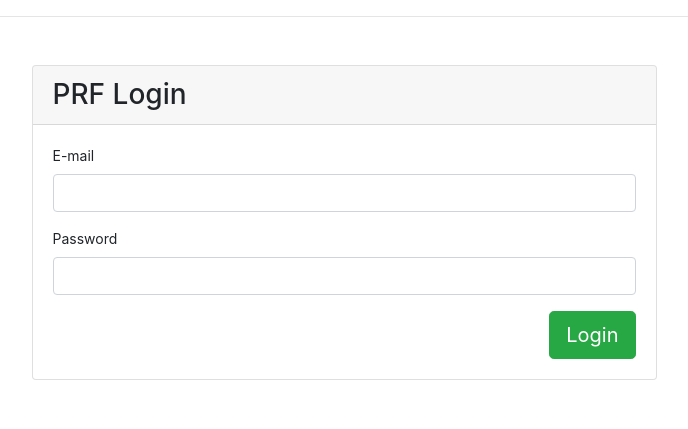
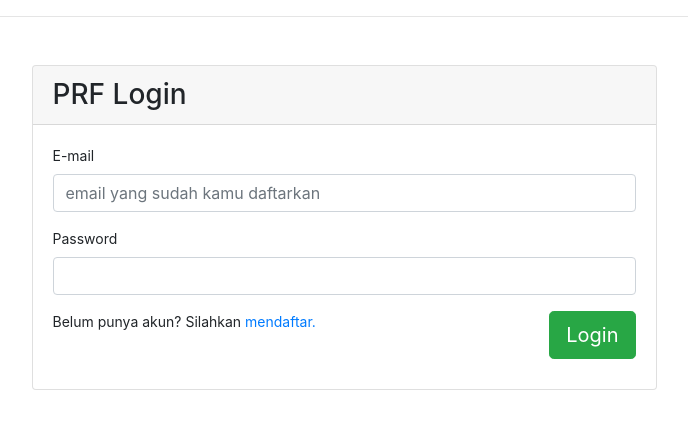
Before and after one commit to ikhsanrahman/Olimpiade-python, a Flask app: page /login in a window 1280 px wide. Shown: the part 54-483 px from the top of the page, without its empty margins (296-984 px from the left). Run offline with Flask 2, Linux system fonts and the light colour scheme; some libraries are stand-ins or nearby versions.

Commit message:
fix template

```diff
--- a/templates/login.html
+++ b/templates/login.html
@@ -17,7 +17,7 @@
                             <form class="form" role="form" autocomplete="off" id="loginForm" novalidate="" method="POST" action="/login">
                                 <div class="form-group">
                                     <label for="uname1">E-mail</label>
-                                    <input type="text" class="form-control" required="true" name="email">
+                                    <input type="text" class="form-control" required="true" name="email" placeholder="email yang sudah kamu daftarkan">
                                     <div class="invalid-feedback">Please enter your username or email</div>
                                 </div>
                                 <div class="form-group">
@@ -25,7 +25,17 @@
                                     <input type="password" class="form-control" required="true" autocomplete="new-password" name="password">
                                     <div class="invalid-feedback">Please enter a password</div>
                                 </div>
+
+                                 {%if message%}
+                                	<div class="alert alert-danger" role="alert">
+  									<p>email/password salah!</p>
+									</div>
+                                {%endif%}
                                 <button type="submit" class="btn btn-success btn-lg float-right" id="btnLogin">Login</button>
+
+                                <p>Belum punya akun? Silahkan <a href="/register">mendaftar.</a></p>
+                               	<br>
+
                             </form>
                         </div>
                         <!--/card-body-->
```
